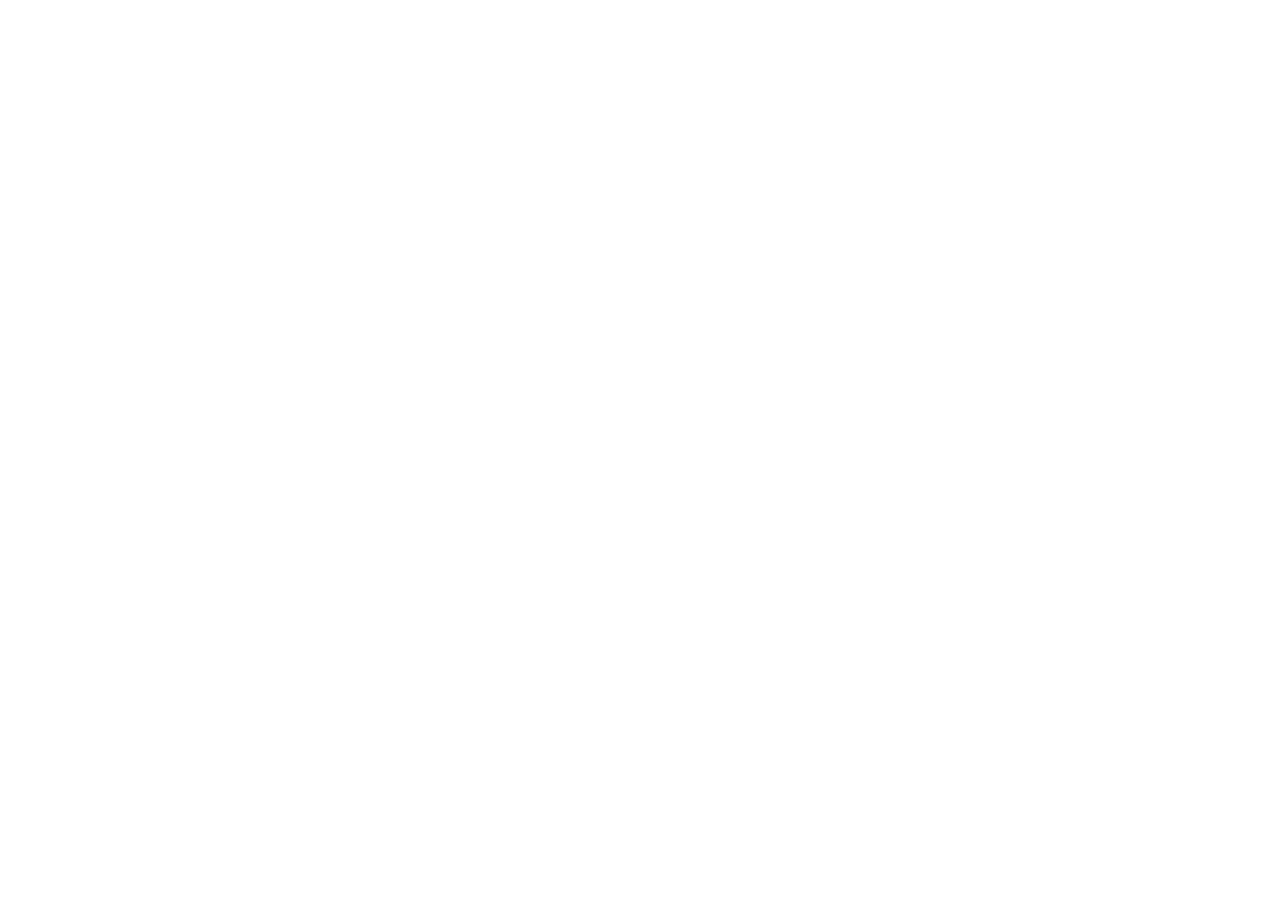
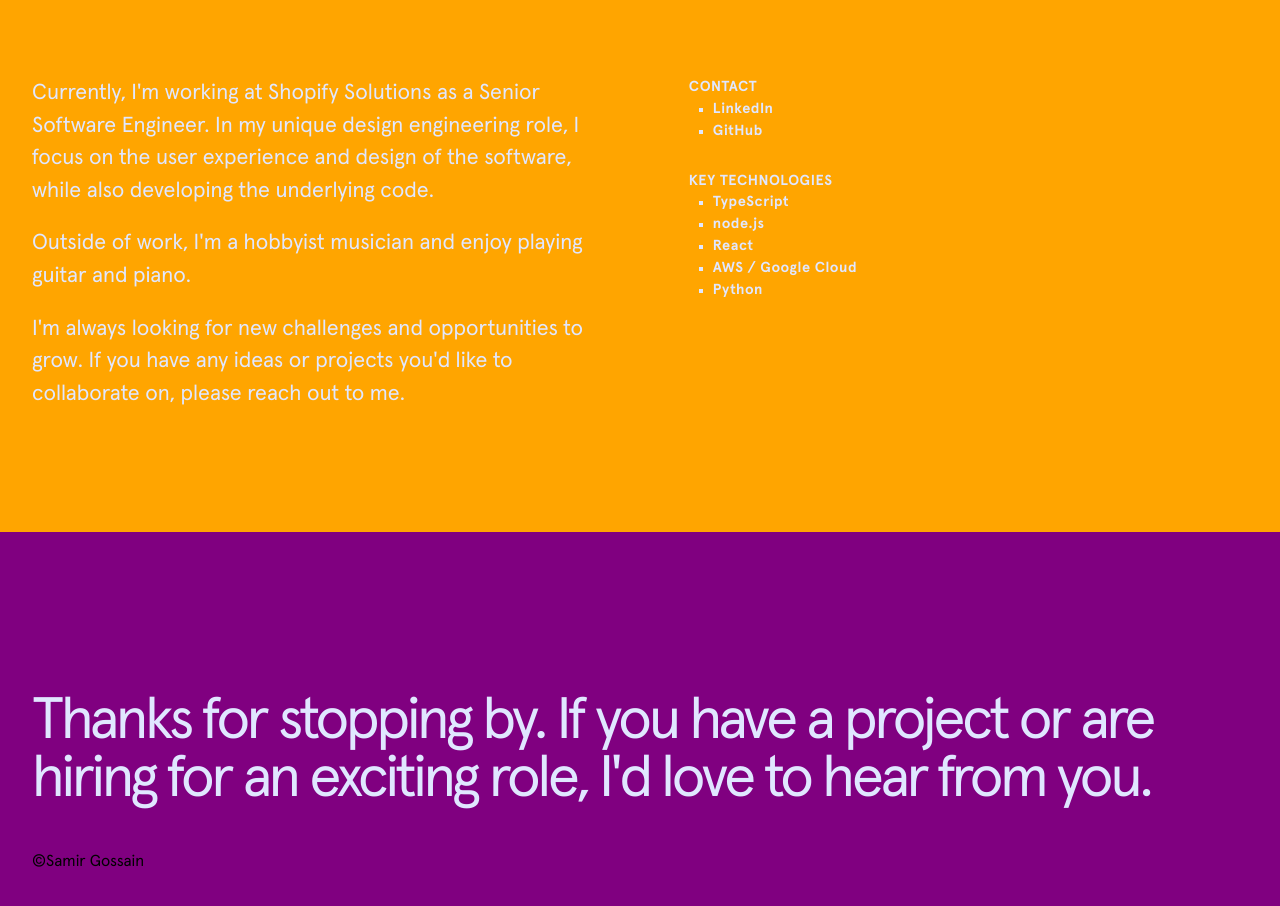
Before and after one commit to sim-ware/simisite, a Preact app: page / in a window 1280 px wide. Shown: the part 1068-1974 px from the top of the page. Before the commit the page ends 800 px from the top, so only its background shows below. Built offline with nearby package versions, Linux system fonts and the light colour scheme.

Commit message:
Fundamental structure for bio summary and valediction in place

```diff
--- a/src/components/bio/Bio.tsx
+++ b/src/components/bio/Bio.tsx
@@ -1,8 +1,125 @@
 export default function Bio() {
   return (
     <section>
-        <div>
-          <a>about</a>
+        <div style={{backgroundColor: 'orange', height: '110dvh'}}>
+          {/* wordmark / small, uppercased, top-left */}
+          <p style={{paddingTop: '3.5dvh', paddingLeft: '2.5dvw', letterSpacing: '0.035em', fontWeight: 700, color: '#E0E7FF', fontSize: "clamp(0.875rem, 1.03rem - 0.149vw, 1rem)" }}>
+            ABOUT
+          </p>
+
+          <h3 style={{lineHeight: '1', paddingTop: '15dvh', paddingLeft: '2.5dvw', letterSpacing: '-0.055em', fontWeight: 500, color: '#E0E7FF', fontSize: "clamp(1.5rem,3.582vw + .784rem,4.5rem)" }}>
+            For the past 14 years, I have been designing and developing software for a variety of clients, including startups, small businesses, and large corporations.
+          </h3>
+
+          {/* Summary & Socials / Technologies Section */}
+          <div style={{
+            display: 'flex',
+            alignItems: 'flex-start', // makes the right column align to the top
+            paddingTop: '10dvh',
+            paddingLeft: '2.5dvw',
+            gap: '5dvw' // space between the two columns
+          }}>
+            {/* Left column: paragraphs */}
+            <div style={{flex: 1, maxWidth: '47.5%'}}>
+              <p style={{fontSize: "clamp(1rem, .597vw + .881rem, 1.5rem)", color: '#E0E7FF'}}>
+                Currently, I'm working at <a href="https://www.shopifysolutions.com/">Shopify Solutions</a> as a Senior Software Engineer. In my unique design engineering role, I focus on the user experience and design of the software, while also developing the underlying code.
+              </p>
+              <p style={{paddingTop: '2.5dvh', fontSize: "clamp(1rem, .597vw + .881rem, 1.5rem)", color: '#E0E7FF'}}>
+                Outside of work, I'm a hobbyist musician and enjoy playing guitar and piano.
+              </p>
+              <p style={{paddingTop: '2.5dvh', fontSize: "clamp(1rem, .597vw + .881rem, 1.5rem)", color: '#E0E7FF'}}>
+                I'm always looking for new challenges and opportunities to grow. If you have any ideas or projects you'd like to collaborate on, please reach out to me.
+              </p>
+            </div>
+
+            {/* Right column: contact + tech stack */}
+            <div>
+              <p style={{letterSpacing: '0.035em', fontWeight: 700, color: '#E0E7FF', fontSize: "clamp(0.875rem, 1.03rem - 0.149vw, 1rem)"}}>
+                CONTACT
+              </p>
+              <ul style={{
+                listStyleType: 'square',
+                paddingLeft: '1.5rem',
+                margin: 0
+              }}>
+                <li style={{
+                  letterSpacing: '0.035em',
+                  fontWeight: 700,
+                  color: '#E0E7FF',
+                  fontSize: "clamp(0.875rem, 1.03rem - 0.149vw, 1rem)"
+                }}>
+                  LinkedIn
+                </li>
+                <li style={{
+                  letterSpacing: '0.035em',
+                  fontWeight: 700,
+                  color: '#E0E7FF',
+                  fontSize: "clamp(0.875rem, 1.03rem - 0.149vw, 1rem)"
+                }}>
+                  GitHub
+                </li>
+              </ul>
+
+              <p style={{marginTop: '3.5dvh', letterSpacing: '0.035em', fontWeight: 700, color: '#E0E7FF', fontSize: "clamp(0.875rem, 1.03rem - 0.149vw, 1rem)"}}>
+                KEY TECHNOLOGIES
+              </p>
+              <ul style={{
+                listStyleType: 'square',
+                paddingLeft: '1.5rem',
+                margin: 0
+              }}>
+                <li style={{
+                  letterSpacing: '0.035em',
+                  fontWeight: 700,
+                  color: '#E0E7FF',
+                  fontSize: "clamp(0.875rem, 1.03rem - 0.149vw, 1rem)"
+                }}>
+                  TypeScript
+                </li>
+                <li style={{
+                  letterSpacing: '0.035em',
+                  fontWeight: 700,
+                  color: '#E0E7FF',
+                  fontSize: "clamp(0.875rem, 1.03rem - 0.149vw, 1rem)"
+                }}>
+                  node.js
+                </li>
+                <li style={{
+                  letterSpacing: '0.035em',
+                  fontWeight: 700,
+                  color: '#E0E7FF',
+                  fontSize: "clamp(0.875rem, 1.03rem - 0.149vw, 1rem)"
+                }}>
+                  React
+                </li>
+                <li style={{
+                  letterSpacing: '0.035em',
+                  fontWeight: 700,
+                  color: '#E0E7FF',
+                  fontSize: "clamp(0.875rem, 1.03rem - 0.149vw, 1rem)"
+                }}>
+                  AWS / Google Cloud
+                </li>
+                <li style={{
+                  letterSpacing: '0.035em',
+                  fontWeight: 700,
+                  color: '#E0E7FF',
+                  fontSize: "clamp(0.875rem, 1.03rem - 0.149vw, 1rem)"
+                }}>
+                  Python
+                </li>
+              </ul>
+            </div>
+          </div>
+        </div>
+
+        {/* VALEDICTION */}
+        <div style={{backgroundColor: 'purple', height: '55dvh'}}>
+          <h3 style={{lineHeight: '1', paddingTop: '20dvh', paddingLeft: '2.5dvw', letterSpacing: '-0.055em', fontWeight: 500, color: '#E0E7FF', fontSize: "clamp(1.5rem,3.582vw + .784rem,4.5rem)" }}>
+            Thanks for stopping by. If you have a project or are hiring for an exciting role, I'd love to hear from you.
+          </h3>
+
+          <p style={{ paddingTop: '5dvh', paddingLeft: '2.5dvw' }} >©Samir Gossain</p>
         </div>
       </section>
   );
```
